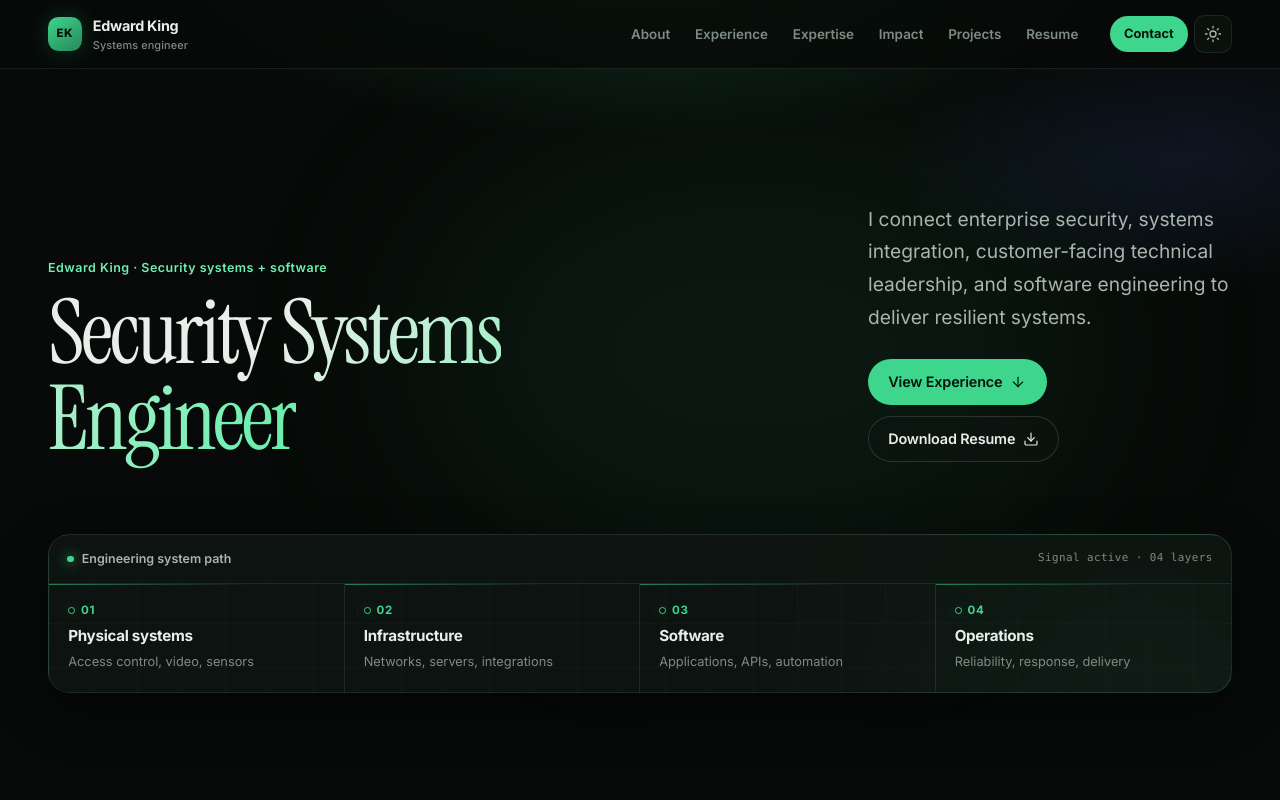
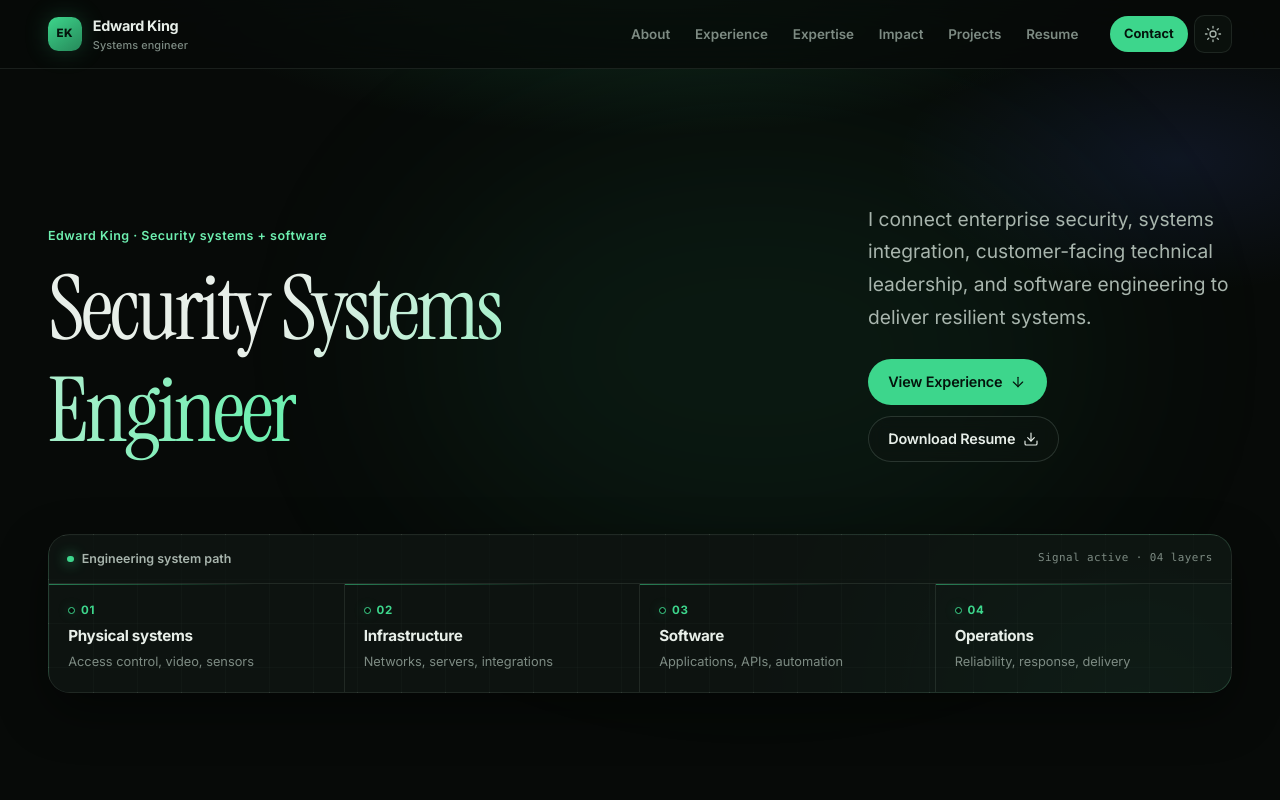
Before and after one commit to nextking12/portfolio_page, a SvelteKit app: page / in a window 1280 px wide. Shown: the top 800 px of the page. Built offline with nearby package versions, Linux system fonts and the light colour scheme.

Commit message:
Improve hero headline spacing

```diff
--- a/src/routes/layout.css
+++ b/src/routes/layout.css
@@ -383,7 +383,7 @@ section[id] {
 	font-family: var(--font-display);
 	font-weight: 400;
 	letter-spacing: -0.035em;
-	line-height: 0.96;
+	line-height: 1.14;
 }
 
 .hero-title-block h1 span {
```
